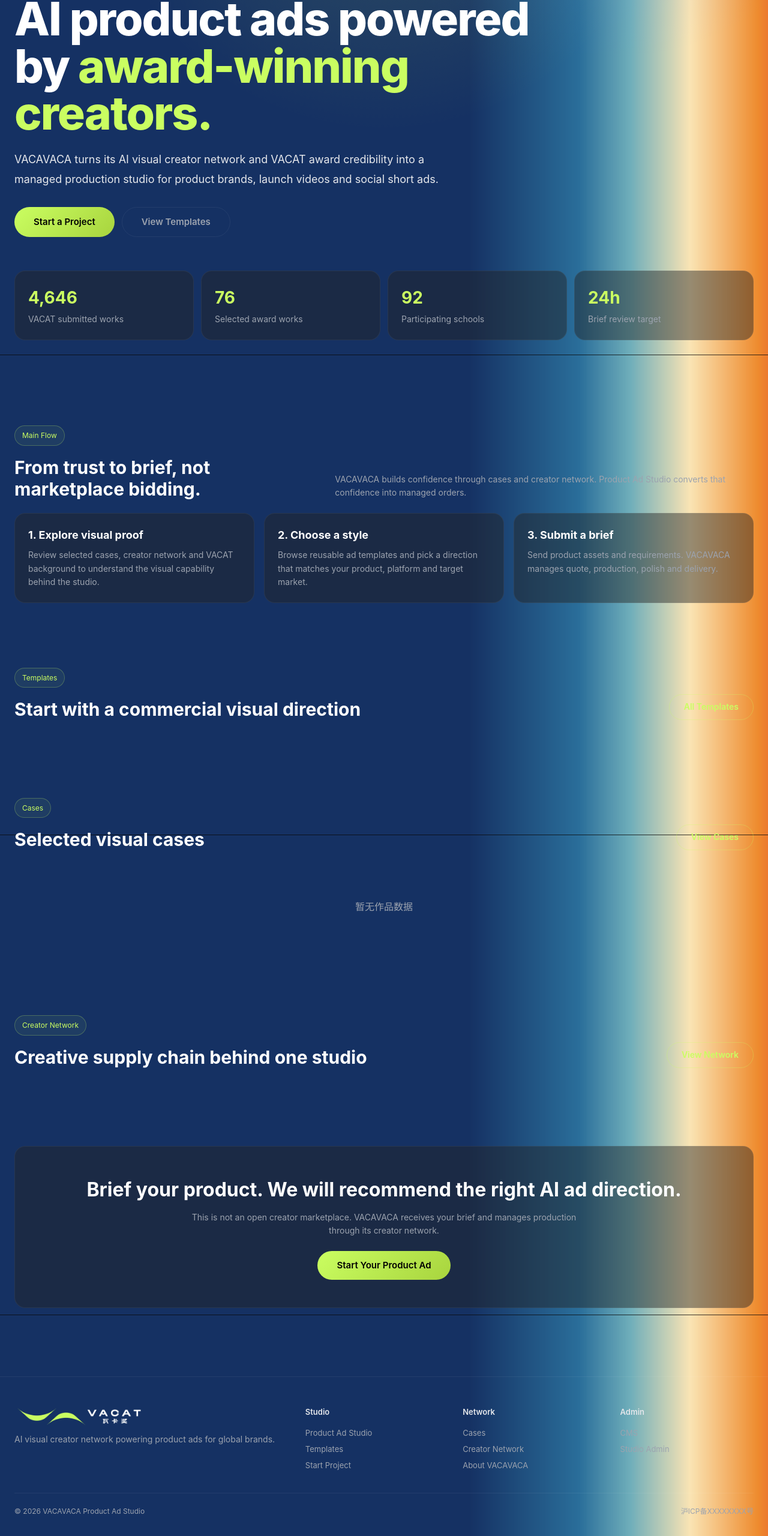
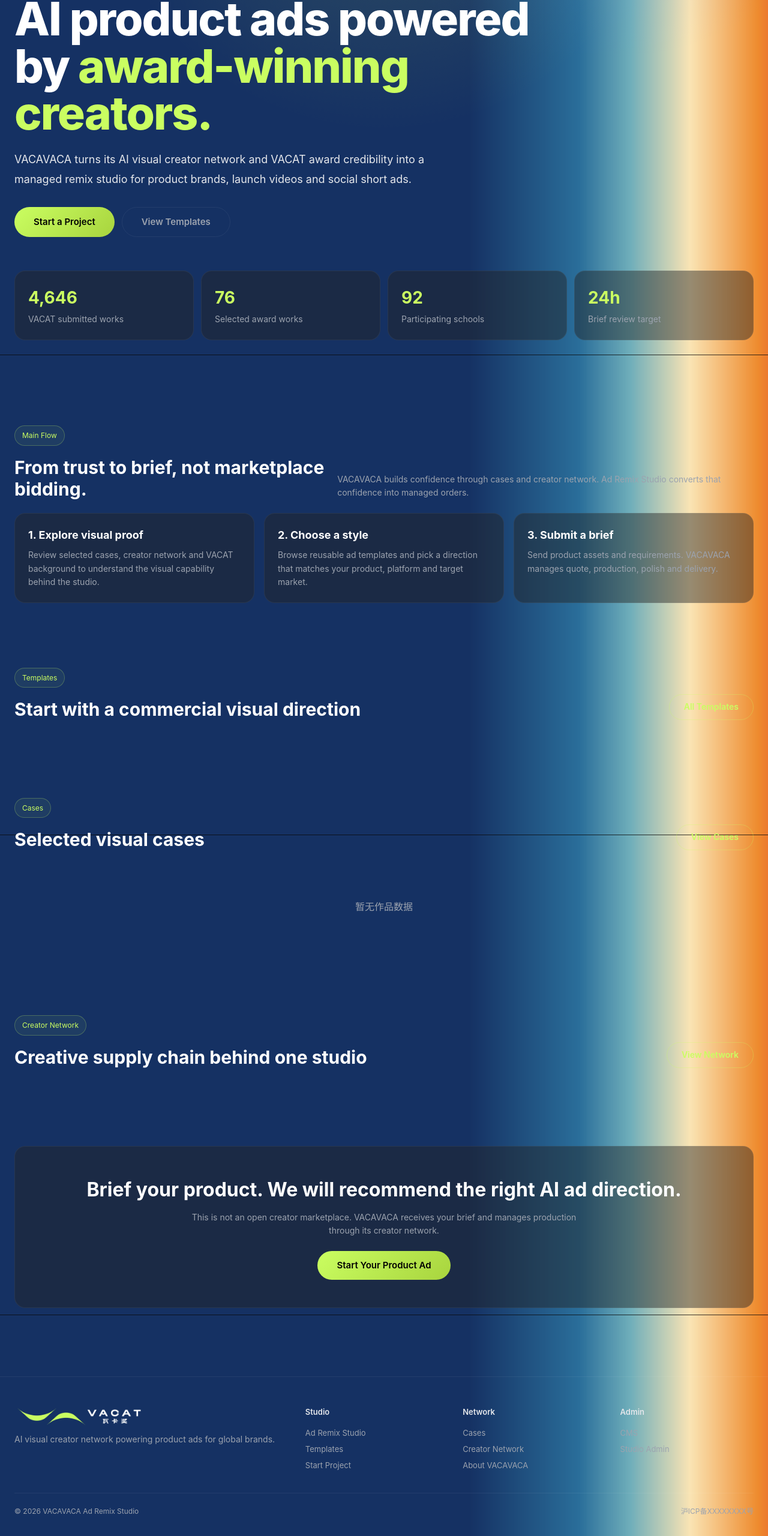
Before and after one commit to ruifengc166-boop/vacavaca, a plain HTML site: page index.html in a window 1280 px wide. Shown: the part 208-2768 px from the top of the page at 60% size. Drawn offline with Linux system fonts and the light colour scheme; no server answers.

Commit message:
chore: rename studio brand to Ad Remix Studio

```diff
--- a/index.html
+++ b/index.html
@@ -4,19 +4,19 @@
 <meta charset="UTF-8">
 <meta name="viewport" content="width=device-width, initial-scale=1.0">
 <title>VACAVACA - AI Product Ads Powered by Award-Winning Creators</title>
-<meta name="description" content="VACAVACA is an AI visual creator network powering product ads, launch videos and social short ads for global brands.">
+<meta name="description" content="VACAVACA Ad Remix Studio is an AI visual creator network powering product ads, launch videos and social short ads for global brands.">
 <link rel="stylesheet" href="css/style.css">
 <link rel="stylesheet" href="css/studio.css">
-<script type="application/ld+json">{"@context":"https://schema.org","@type":"WebSite","name":"VACAVACA Product Ad Studio","description":"AI visual creator network powering product ads for global brands.","url":"http://localhost:3000"}</script>
+<script type="application/ld+json">{"@context":"https://schema.org","@type":"WebSite","name":"VACAVACA Ad Remix Studio","description":"AI visual creator network powering product ads for global brands.","url":"http://localhost:3000"}</script>
 </head>
 <body class="studio-page">
 <div class="navbar"><div class="container"><a class="logo" href="index.html"><img src="/assets/logo/nav-logo.png" alt="VACAVACA" style="height:24px;width:auto;display:block"></a><div class="nav-links"><a href="studio.html">Studio</a><a href="templates.html">Templates</a><a href="cases.html">Cases</a><a href="creator-network.html">Creator Network</a><a href="vacat.html">About</a></div><div class="nav-actions"><a href="start.html" class="btn-reg">Start Project</a></div><div class="nav-toggle"><span></span><span></span><span></span></div></div></div>
 
 <section class="studio-hero">
   <div class="container">
-    <div class="eyebrow">VACAVACA × Product Ad Studio</div>
+    <div class="eyebrow">VACAVACA × Ad Remix Studio</div>
     <h1 class="studio-title">AI product ads powered by <span>award-winning creators.</span></h1>
-    <p class="studio-subtitle">VACAVACA turns its AI visual creator network and VACAT award credibility into a managed production studio for product brands, launch videos and social short ads.</p>
+    <p class="studio-subtitle">VACAVACA turns its AI visual creator network and VACAT award credibility into a managed remix studio for product brands, launch videos and social short ads.</p>
     <div class="studio-actions"><a href="start.html" class="btn btn-primary btn-lg">Start a Project</a><a href="templates.html" class="btn btn-secondary btn-lg">View Templates</a></div>
     <div class="studio-stat-row">
       <div class="studio-stat"><strong>4,646</strong><span>VACAT submitted works</span></div>
@@ -28,7 +28,7 @@
 </section>
 
 <section class="studio-section"><div class="container">
-  <div class="studio-section-header"><div><div class="eyebrow">Main Flow</div><h2>From trust to brief, not marketplace bidding.</h2></div><p>VACAVACA builds confidence through cases and creator network. Product Ad Studio converts that confidence into managed orders.</p></div>
+  <div class="studio-section-header"><div><div class="eyebrow">Main Flow</div><h2>From trust to brief, not marketplace bidding.</h2></div><p>VACAVACA builds confidence through cases and creator network. Ad Remix Studio converts that confidence into managed orders.</p></div>
   <div class="studio-grid">
     <div class="studio-card"><h3>1. Explore visual proof</h3><p>Review selected cases, creator network and VACAT background to understand the visual capability behind the studio.</p></div>
     <div class="studio-card"><h3>2. Choose a style</h3><p>Browse reusable ad templates and pick a direction that matches your product, platform and target market.</p></div>
@@ -53,7 +53,7 @@
 
 <section class="studio-section"><div class="container"><div class="studio-card" style="text-align:center;padding:46px"><h2 style="font-size:32px;margin-bottom:10px">Brief your product. We will recommend the right AI ad direction.</h2><p style="max-width:680px;margin:0 auto 22px">This is not an open creator marketplace. VACAVACA receives your brief and manages production through its creator network.</p><a href="start.html" class="btn btn-primary btn-lg">Start Your Product Ad</a></div></div></section>
 
-<div class="footer"><div class="container"><div class="footer-grid"><div class="footer-brand"><img src="/assets/logo/nav-logo.png" alt="VACAVACA" style="height:36px;width:auto;display:block;margin-bottom:8px"><p>AI visual creator network powering product ads for global brands.</p></div><div class="footer-col"><h4>Studio</h4><a href="studio.html">Product Ad Studio</a><a href="templates.html">Templates</a><a href="start.html">Start Project</a></div><div class="footer-col"><h4>Network</h4><a href="cases.html">Cases</a><a href="creator-network.html">Creator Network</a><a href="vacat.html">About VACAVACA</a></div><div class="footer-col"><h4>Admin</h4><a href="/admin/" target="_blank">CMS</a><a href="/admin/studio.html" target="_blank">Studio Admin</a></div></div><div class="footer-bottom"><span>&copy; 2026 VACAVACA Product Ad Studio</span><span>沪ICP备XXXXXXXX号</span></div></div></div>
+<div class="footer"><div class="container"><div class="footer-grid"><div class="footer-brand"><img src="/assets/logo/nav-logo.png" alt="VACAVACA" style="height:36px;width:auto;display:block;margin-bottom:8px"><p>AI visual creator network powering product ads for global brands.</p></div><div class="footer-col"><h4>Studio</h4><a href="studio.html">Ad Remix Studio</a><a href="templates.html">Templates</a><a href="start.html">Start Project</a></div><div class="footer-col"><h4>Network</h4><a href="cases.html">Cases</a><a href="creator-network.html">Creator Network</a><a href="vacat.html">About VACAVACA</a></div><div class="footer-col"><h4>Admin</h4><a href="/admin/" target="_blank">CMS</a><a href="/admin/studio.html" target="_blank">Studio Admin</a></div></div><div class="footer-bottom"><span>&copy; 2026 VACAVACA Ad Remix Studio</span><span>沪ICP备XXXXXXXX号</span></div></div></div>
 <script src="js/main.js?v=2"></script>
 <script src="js/templates.js"></script>
 </body>
```
